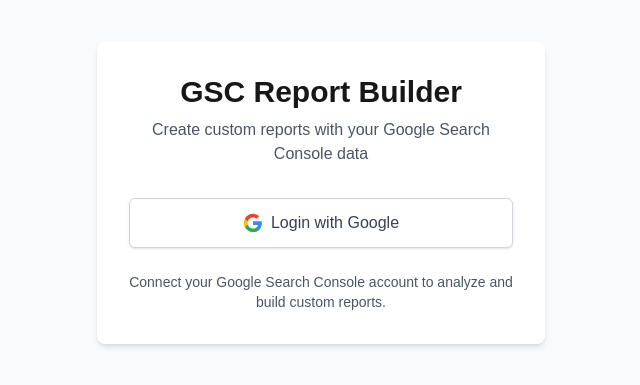
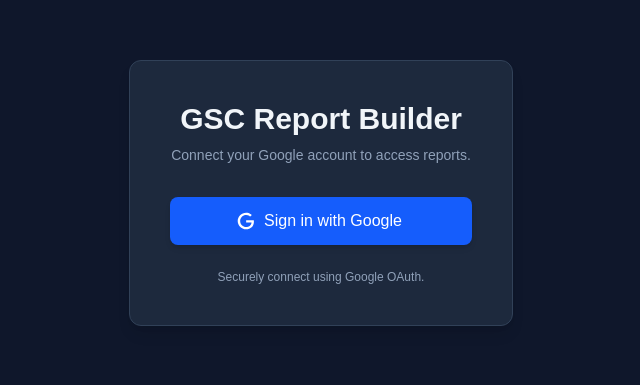
Before and after one commit to naman-makkar/gsc-task, a Next.js app: page / in a window 1280 px wide. Shown: the part 207-592 px from the top of the page, without its empty margins (319-959 px from the left). Built offline with nearby package versions, Linux system fonts and the light colour scheme.

Commit message:
login page improve

```diff
--- a/src/app/page.tsx
+++ b/src/app/page.tsx
@@ -45,61 +45,50 @@
   };
 
   return (
-    <main className="flex min-h-screen flex-col items-center justify-center p-6 bg-gray-50">
-      <div className="max-w-md w-full bg-white rounded-lg shadow-md p-8">
+    <main className="flex min-h-screen flex-col items-center justify-center p-4 sm:p-6 bg-slate-900 text-slate-200">
+      <div className="max-w-sm w-full bg-slate-800 rounded-xl shadow-lg overflow-hidden border border-slate-700">
+        <div className="px-6 py-8 sm:px-10 sm:py-10">
           <div className="text-center mb-8">
-          <h1 className="text-3xl font-bold mb-2">GSC Report Builder</h1>
-          <p className="text-gray-600">
-            Create custom reports with your Google Search Console data
+            {/* Optional: Add an icon or logo here if you have one */}
+            {/* <Image src="/logo-dark.png" alt="Logo" width={64} height={64} className="mx-auto mb-4" /> */}
+            <h1 className="text-2xl sm:text-3xl font-semibold text-slate-100 mb-2">GSC Report Builder</h1>
+            <p className="text-sm text-slate-400">
+              Connect your Google account to access reports.
             </p>
           </div>
 
           {error && (
-          <div className="bg-red-50 border border-red-200 text-red-700 px-4 py-3 rounded mb-6">
-            {errorMessages[error] || 'An error occurred during authentication.'}
+            <div className="bg-red-900/30 border border-red-700/50 text-red-300 px-4 py-3 rounded-md mb-6 shadow-sm">
+              <p className="font-medium text-red-200">Authentication Error</p>
+              <p className="text-sm">{errorMessages[error] || 'An unknown error occurred.'}</p>
             </div>
           )}
 
           <button
             onClick={handleGoogleLogin}
             disabled={isLoading}
-          className="flex items-center justify-center w-full bg-white border border-gray-300 rounded-md shadow-sm px-4 py-3 text-base font-medium text-gray-700 hover:bg-gray-50 focus:outline-none focus:ring-2 focus:ring-offset-2 focus:ring-blue-500 disabled:opacity-50 disabled:cursor-not-allowed"
+            className="flex items-center justify-center w-full bg-blue-600 hover:bg-blue-700 focus:outline-none focus:ring-2 focus:ring-offset-2 focus:ring-offset-slate-800 focus:ring-blue-500 text-white rounded-lg shadow-md px-4 py-3 text-base font-medium transition duration-150 ease-in-out disabled:opacity-60 disabled:cursor-not-allowed"
           >
             {isLoading ? (
-            <svg className="animate-spin h-5 w-5 mr-3 text-gray-500" xmlns="http://www.w3.org/2000/svg" fill="none" viewBox="0 0 24 24">
+              <svg className="animate-spin h-5 w-5 mr-3 text-white" xmlns="http://www.w3.org/2000/svg" fill="none" viewBox="0 0 24 24">
                 <circle className="opacity-25" cx="12" cy="12" r="10" stroke="currentColor" strokeWidth="4"></circle>
                 <path className="opacity-75" fill="currentColor" d="M4 12a8 8 0 018-8V0C5.373 0 0 5.373 0 12h4zm2 5.291A7.962 7.962 0 014 12H0c0 3.042 1.135 5.824 3 7.938l3-2.647z"></path>
               </svg>
             ) : (
               <>
-              <svg className="w-5 h-5 mr-2" viewBox="0 0 24 24">
-                <path
-                  fill="#4285F4"
-                  d="M22.56 12.25c0-.78-.07-1.53-.2-2.25H12v4.26h5.92c-.26 1.37-1.04 2.53-2.21 3.31v2.77h3.57c2.08-1.92 3.28-4.74 3.28-8.09z"
-                />
-                <path
-                  fill="#34A853"
-                  d="M12 23c2.97 0 5.46-.98 7.28-2.66l-3.57-2.77c-.98.66-2.23 1.06-3.71 1.06-2.86 0-5.29-1.93-6.16-4.53H2.18v2.84C3.99 20.53 7.7 23 12 23z"
-                />
-                <path
-                  fill="#FBBC05"
-                  d="M5.84 14.09c-.22-.66-.35-1.36-.35-2.09s.13-1.43.35-2.09V7.07H2.18C1.43 8.55 1 10.22 1 12s.43 3.45 1.18 4.93l2.85-2.22.81-.62z"
-                />
-                <path
-                  fill="#EA4335"
-                  d="M12 5.38c1.62 0 3.06.56 4.21 1.64l3.15-3.15C17.45 2.09 14.97 1 12 1 7.7 1 3.99 3.47 2.18 7.07l3.66 2.84c.87-2.6 3.3-4.53 6.16-4.53z"
-                />
-                <path fill="none" d="M1 1h22v22H1z" />
+                <svg className="w-5 h-5 mr-2 -ml-1" viewBox="0 0 24 24" fill="currentColor">
+                  <path d="M21.35,11.1H12.18V13.83H18.69C18.36,17.64 15.19,19.27 12.19,19.27C8.36,19.27 5,16.25 5,12C5,7.9 8.2,4.73 12.19,4.73C15.29,4.73 17.1,6.7 17.1,6.7L19,4.72C19,4.72 16.56,2 12.19,2C6.42,2 2.03,6.8 2.03,12C2.03,17.05 6.16,22 12.19,22C17.6,22 21.5,18.33 21.5,12.91C21.5,11.76 21.35,11.1 21.35,11.1Z"></path>
                 </svg>
-              Login with Google
+                Sign in with Google
               </>
             )}
           </button>
 
-        <div className="mt-6 text-center text-sm text-gray-600">
+          <div className="mt-6 text-center text-xs text-slate-400">
             <p>
-            Connect your Google Search Console account to analyze and build custom reports.
+              Securely connect using Google OAuth.
             </p>
+          </div>
         </div>
       </div>
     </main>
```
Lines whose indentation alone changed are shown as unchanged.
